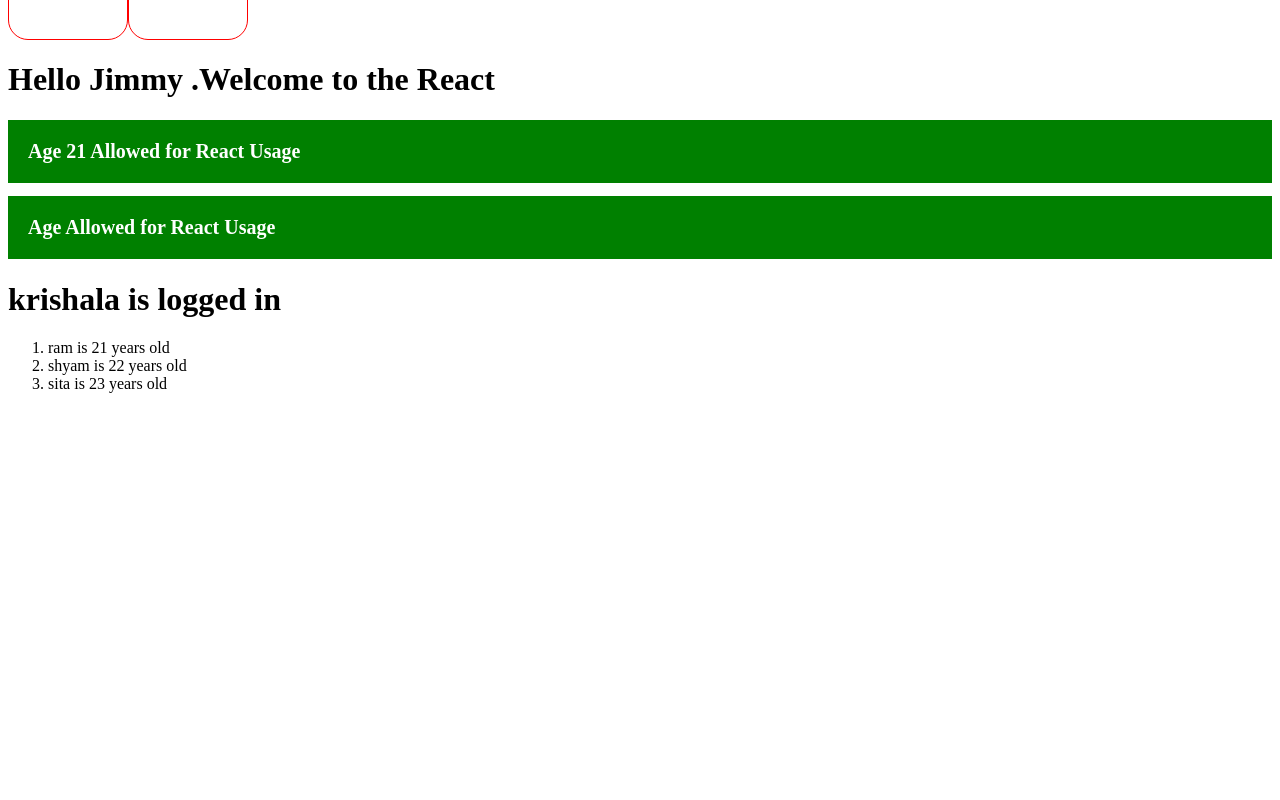
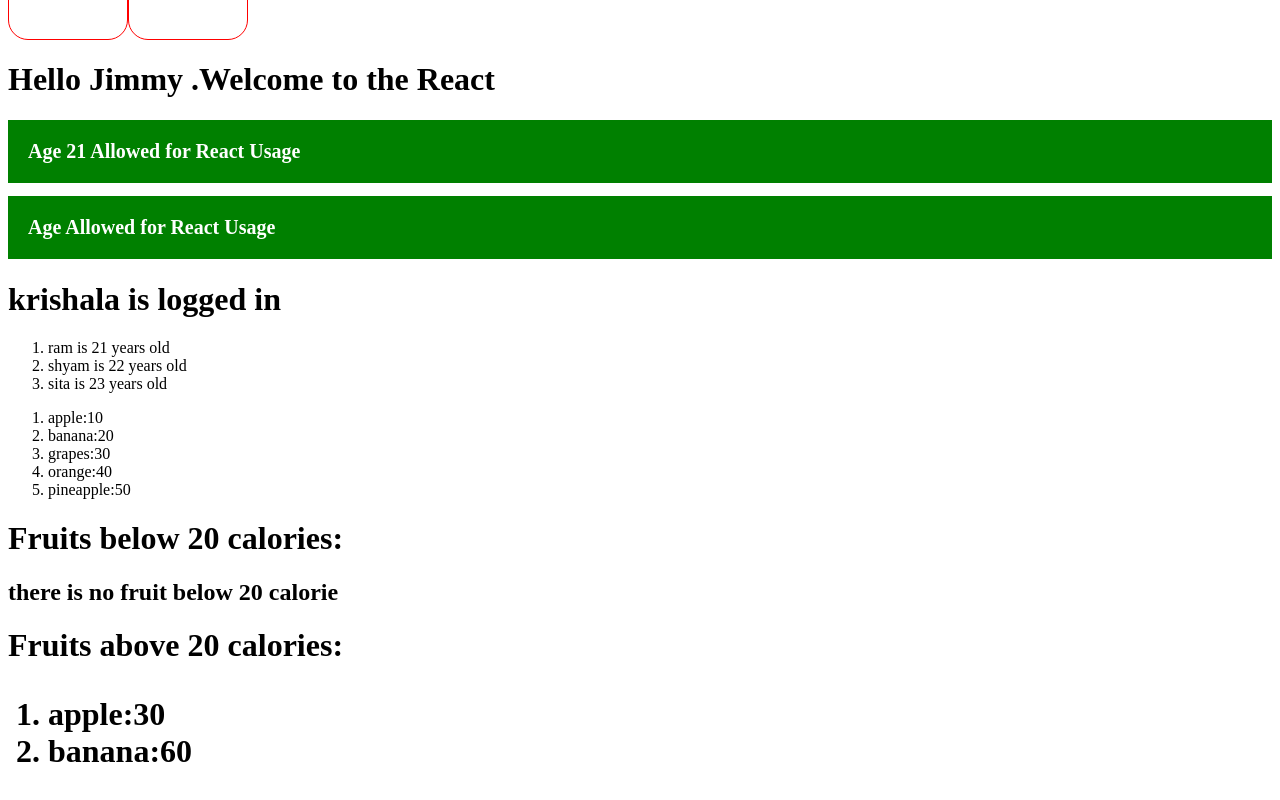
Before and after one commit to krishaladangol/React_Repo, a React (Vite) app: page / in a window 1280 px wide. Shown: the part 854-1654 px from the top of the page. Before the commit the page ends 1263 px from the top, so only its background shows below. Built offline with nearby package versions, Linux system fonts and the light colour scheme.

Commit message:
list_sorting&conditional_rendering

```diff
--- a/src/App.jsx
+++ b/src/App.jsx
@@ -9,6 +9,8 @@
 import Age from './Age_rendering.jsx'
 import Rendering from './Conditional_Rendering.jsx'
 import Rendering_list from './Rendering_list.jsx'
+import List from './RenderingList2.jsx'
+import CalorieCheck from './Conditionalrendeing_filtering_list.jsx'
 function App() {
   return (
     <>template tag
@@ -29,6 +31,8 @@
     <Age />
     <Rendering name="krishala" isloggedin={true}/>
     <Rendering_list/>
+    <List/>
+    <CalorieCheck/>
    </>
 
   );
--- /dev/null
+++ b/src/Conditionalrendeing_filtering_list.jsx
@@ -0,0 +1,26 @@
+function CalorieCheck(){
+ const fruit=[{id:1,name:'apple',calorie:30},
+ {id:2,name:'banana',calorie:60},
+ {id:3,name:'grapes',calorie:20}
+ ];
+ const below20=fruit.filter(fruits=>fruits.calorie<20).map(fruits=><li key={fruits.id}>{fruits.name}:{fruits.calorie}</li>)
+
+const above20=fruit.filter(fruits=>fruits.calorie>20).map(fruits=><li key={fruits.id}>{fruits.name}:{fruits.calorie}</li>)
+
+if(below20==""){
+
+}
+
+return(<>
+
+ <h1>Fruits below 20 calories: </h1>
+{below20.length==0?<h2>there is no fruit below 20 calorie</h2>:  <ol>{below20}</ol>}
+
+ <h1>Fruits above 20 calories: <ol>{above20}</ol></h1>
+</>
+ );
+}
+export default CalorieCheck;
+
+// Note::
+// //to put an if statement directly inside JSX, which won’t work. In JSX, you can’t write plain JavaScript if blocks; you have to use conditional expressions or ternary operators.
--- /dev/null
+++ b/src/RenderingList2.jsx
@@ -0,0 +1,17 @@
+function List(){
+const fruits=
+    [{id:1 ,name:'banana',calorie:20} ,{id:2,name:'apple',calorie:10},{id:3,name:'orange',calorie:40},{id:4,name:'grapes',calorie:30},{id:5,name:'pineapple',calorie:50}];
+    // fruits.sort((a,b)=>a.name.localeCompare(b.name));//alphabetically sorting
+// output::
+        //apple
+        // banana
+        // grapes
+        // orange
+        // pineapple
+    // fruits.sort((a,b)=>b.name.localeCompare(a.name));//Reverse-alphabetically sorting
+fruits.sort((a, b) => a.calorie - b.calorie);//Numeric sorting
+
+    const fruitsname=fruits.map(fruit=><li key={fruit.id}>{fruit.name}:{fruit.calorie}</li>)//object lai display garna use attribute such as fruit.name
+    return <ol>{fruitsname}</ol>
+}
+export default List;
```
